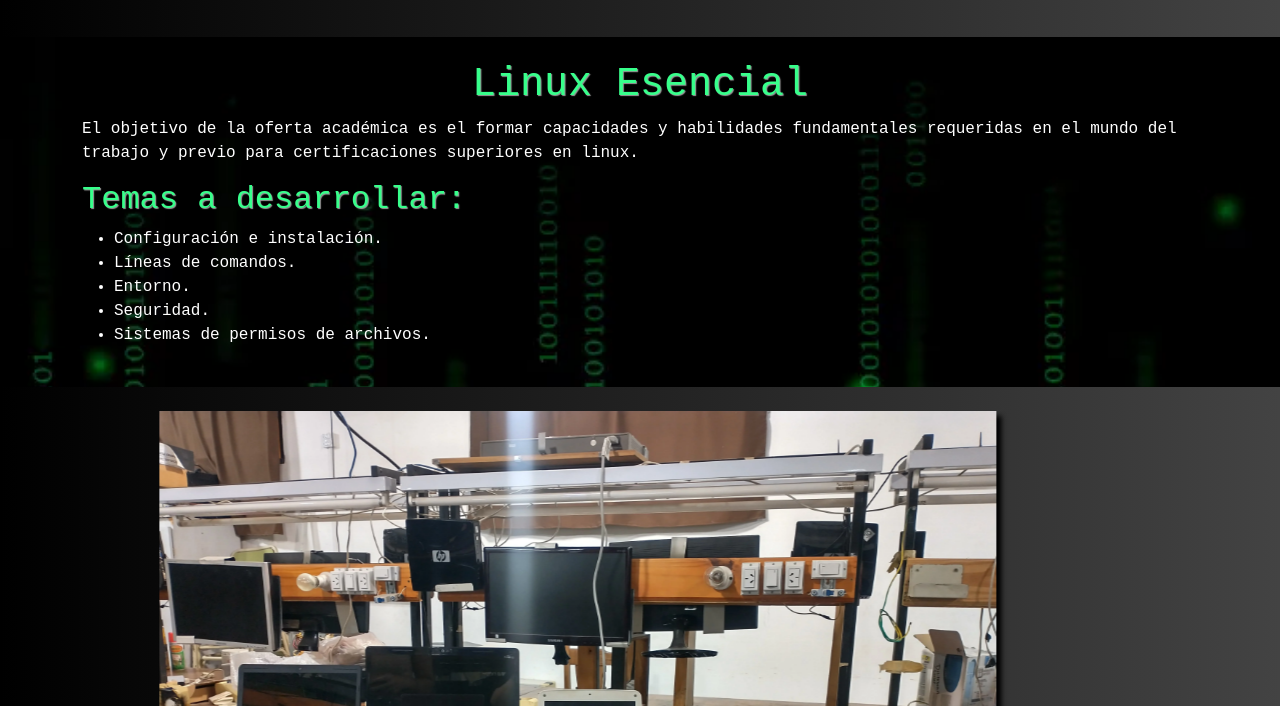
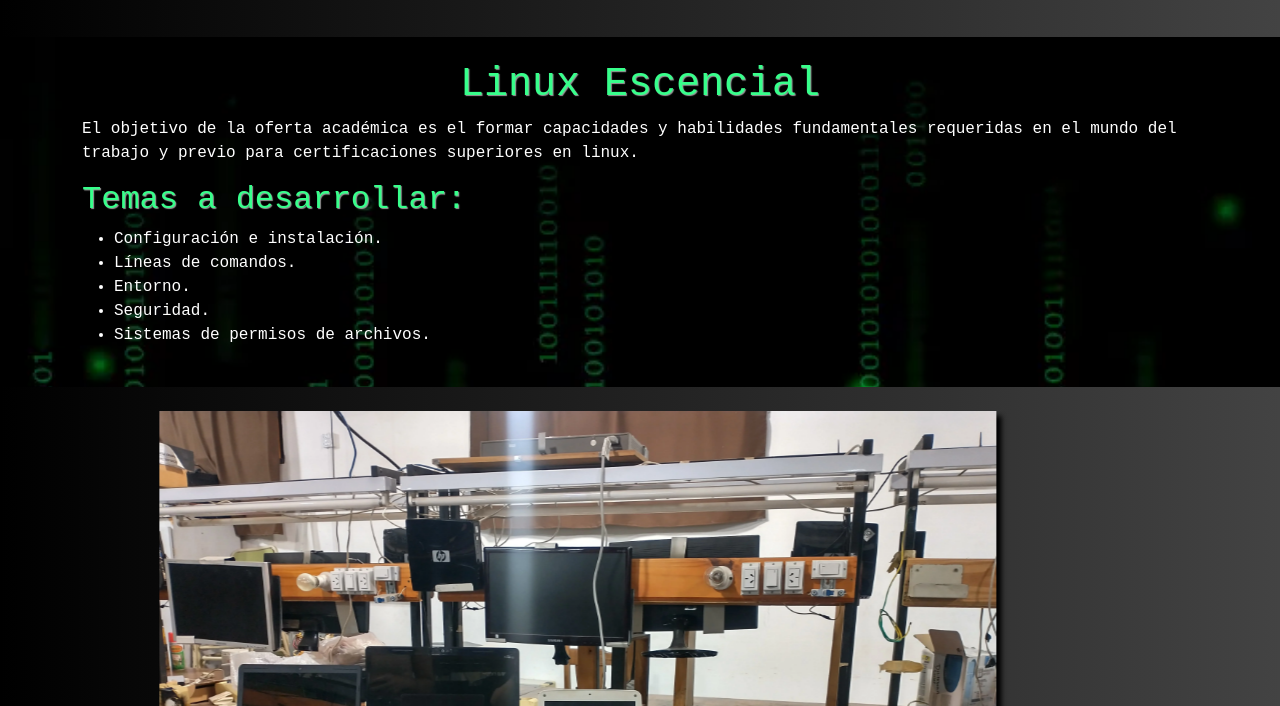
Before and after one commit to SabriL19/tpFinalGrupal, a plain HTML site: page index.html in a window 1280 px wide. Shown: the part 69-775 px from the top of the page. Drawn offline with nearby package versions, Linux system fonts and the light colour scheme.

```diff
--- a/index.html
+++ b/index.html
@@ -50,7 +50,7 @@
     </div>
   </nav>
   <div class="container-fluid contenedor_1 text-bg-dark my-4 p-4">
-    <h1>Linux Esencial</h1>
+    <h1>Linux Escencial</h1>
     <div class="container">
       <p>El objetivo de la oferta académica es el formar capacidades y habilidades fundamentales requeridas en el
         mundo del trabajo y previo para certificaciones superiores en linux.</p>
```
